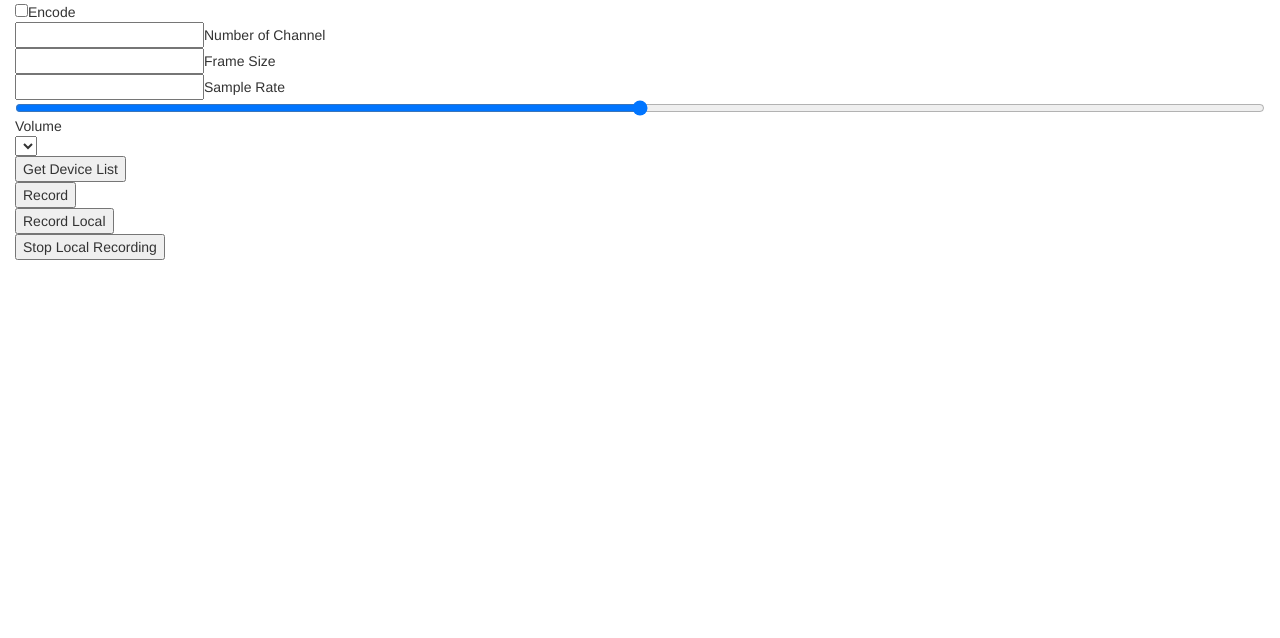
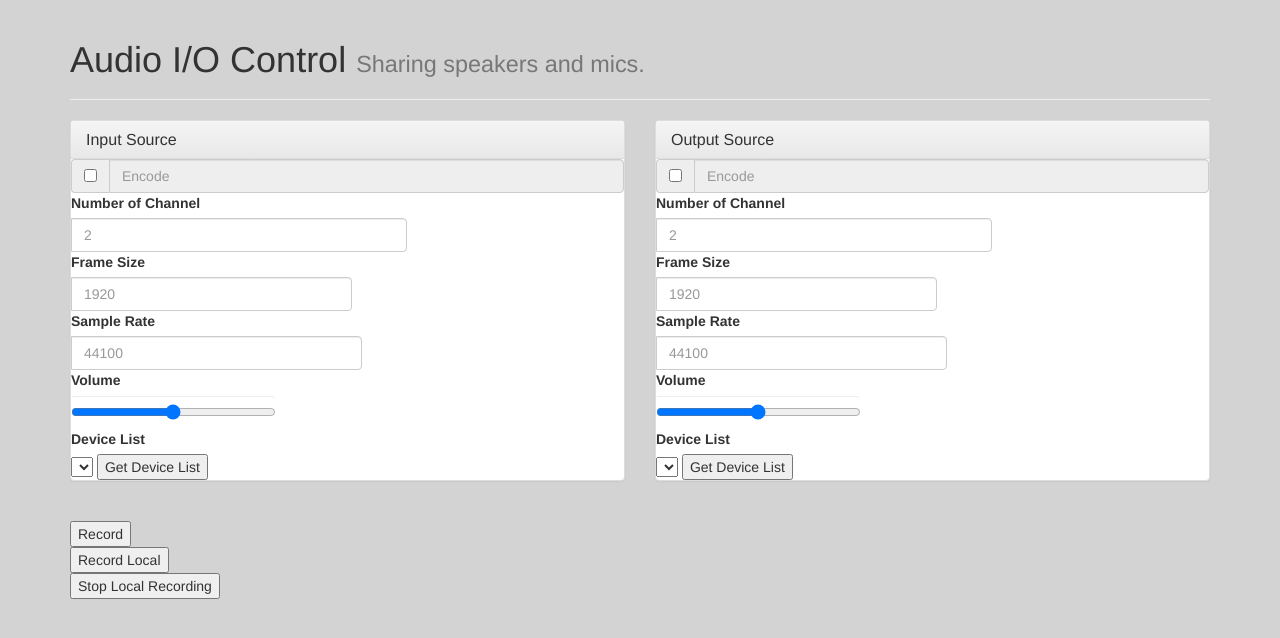
Before and after one commit to bellyfat/rapa, a Django app: template speaker/templates/speaker/index.html in a window 1280 px wide. Shown: the top 638 px of the page. Run offline with Django 3.2, Linux system fonts and the light colour scheme; the template is opened without the code that fills it, so the values that code supplies are empty; some libraries are stand-ins or nearby versions.

Commit message:
basic speaker control ui layout

```diff
--- a/speaker/static/speaker/main.js
+++ b/speaker/static/speaker/main.js
@@ -15,12 +15,13 @@ $(function() {
 //wsh.onmessage = onWsMessage;
 //var ap = new OpusEncoderProcessor( wsh );
 //var mh = new MediaHandler( ap );
-getDeviceList();
+getDeviceList('input-source-device');
+getDeviceList('output-source-device');
 });
 
-function getDeviceList() {
-    device_list = $("#device-list")[0];
+function getDeviceList(source_id) {
     $.getJSON("get_device_list", (data, status) => {
+        device_list = $("#" + source_id + " #device-list")[0];
         for (i = device_list.options.length - 1; i >= 0; i--) {
             device_list.remove(i);
         }
--- a/speaker/templates/speaker/index.html
+++ b/speaker/templates/speaker/index.html
@@ -2,29 +2,109 @@
 <html>
 
 <head>
+  <script src="//ajax.googleapis.com/ajax/libs/jquery/3.4.1/jquery.min.js"></script>
+  <script src="//cdnjs.cloudflare.com/ajax/libs/popper.js/1.12.9/umd/popper.min.js"
+    integrity="sha384-ApNbgh9B+Y1QKtv3Rn7W3mgPxhU9K/ScQsAP7hUibX39j7fakFPskvXusvfa0b4Q" crossorigin="anonymous">
+  </script>
+  <script src="//maxcdn.bootstrapcdn.com/bootstrap/4.0.0/js/bootstrap.min.js"
+    integrity="sha384-JZR6Spejh4U02d8jOt6vLEHfe/JQGiRRSQQxSfFWpi1MquVdAyjUar5+76PVCmYl" crossorigin="anonymous">
+  </script>
   <link rel="stylesheet" href="//maxcdn.bootstrapcdn.com/bootstrap/3.2.0/css/bootstrap.min.css" />
   <link rel="stylesheet" href="//maxcdn.bootstrapcdn.com/bootstrap/3.2.0/css/bootstrap-theme.min.css" />
-  <script src="//ajax.googleapis.com/ajax/libs/jquery/3.4.1/jquery.min.js"></script>
 </head>
 
-<body>
-  <div class="container-fluid">
-    <form>
-      <input type="checkbox" id="encode" />Encode<br />
-      <input type="number" id="number-of-channel" />Number of Channel<br />
-      <input type="number" id="frame-size" />Frame Size<br />
-      <input type="number" id="sample-rate" />Sample Rate<br />
-      <input type="range" id="volume" min="0" max="100" />Volume<br />
+<body style='background-color: lightgrey;'>
+  <div class="container">
+    <div class="page-header">
+      <h1>Audio I/O Control <small>Sharing speakers and mics.</small></h1>
+    </div>
+
+    <div class="row">
+      <div class="col-sm-6">
+        <div class="panel panel-default" id="panel-input-source">
+          <div class="panel-heading">
+            <h3 class="panel-title">Input Source</h3>
+          </div>
+
+          <div class="input-group">
+            <span class="input-group-addon">
+              <input type="checkbox" id="encode" />
+            </span>
+            <input type="text" class="form-control" placeholder="Encode" disabled="true">
+          </div>
+          <div class="input-group">
+            <label for="number-of-channel">Number of Channel</label>
+            <input type="number" class="form-control" placeholder="2" id="number-of-channel" />
+          </div>
+          <div class="input-group">
+            <label for="frame-size">Frame Size</label>
+            <input type="number" class="form-control" placeholder="1920" id="frame-size" />
+          </div>
+          <div class="input-group">
+            <label for="sample-rate">Sample Rate</label>
+            <input type="number" class="form-control" placeholder="44100" id="sample-rate" />
+          </div>
+          <div class="input-group">
+            <label for="volume-control">Volume</label>
+            <input type="range" class="form-control" id="volume-control" min="0" max="100" />
+          </div>
+          <div id="input-source-device">
+            <label for="device-list">Device List</label> <br>
             <select id="device-list">
             </select>
-    </form>
-    <button onclick="getDeviceList()" id="button-get-device-list">Get Device List</button>
+            <button onclick="getDeviceList('input-source-device')" id="button-get-device-list">Get Device List</button>
+          </div>
+        </div>
+      </div>
+
+      <div class="col-sm-6">
+        <div class="panel panel-default" id="panel-output-source">
+          <div class="panel-heading">
+            <h3 class="panel-title">Output Source</h3>
+          </div>
+
+          <div class="input-group">
+            <span class="input-group-addon">
+              <input type="checkbox" id="encode" />
+            </span>
+            <input type="text" class="form-control" placeholder="Encode" disabled="true">
+          </div>
+          <div class="input-group">
+            <label for="number-of-channel">Number of Channel</label>
+            <input type="number" class="form-control" placeholder="2" id="number-of-channel" />
+          </div>
+          <div class="input-group">
+            <label for="frame-size">Frame Size</label>
+            <input type="number" class="form-control" placeholder="1920" id="frame-size" />
+          </div>
+          <div class="input-group">
+            <label for="sample-rate">Sample Rate</label>
+            <input type="number" class="form-control" placeholder="44100" id="sample-rate" />
+          </div>
+          <div class="input-group">
+            <label for="volume-control">Volume</label>
+            <input type="range" class="form-control" id="volume-control" min="0" max="100" />
+          </div>
+          <div id="output-source-device">
+            <label for="device-list">Device List</label> <br>
+            <select id="device-list">
+            </select>
+            <button onclick="getDeviceList('output-source-device')" id="button-get-device-list">Get Device List</button>
+          </div>
+        </div>
+      </div>
+    </div>
+
+    <div class="row">
+      <div class="col-sm-6">
       <br />
       <button onclick="toggleRecord()" id="record">Record</button>
       <br />
       <button onclick="recordLocal()" id="record-local">Record Local</button>
       <br />
       <button onclick="stopLocalRecord()" id="stop-record-local">Stop Local Recording</button>
+      </div>
+    </div>
   </div>
 </body>
 
```
Lines whose indentation alone changed are shown as unchanged.
